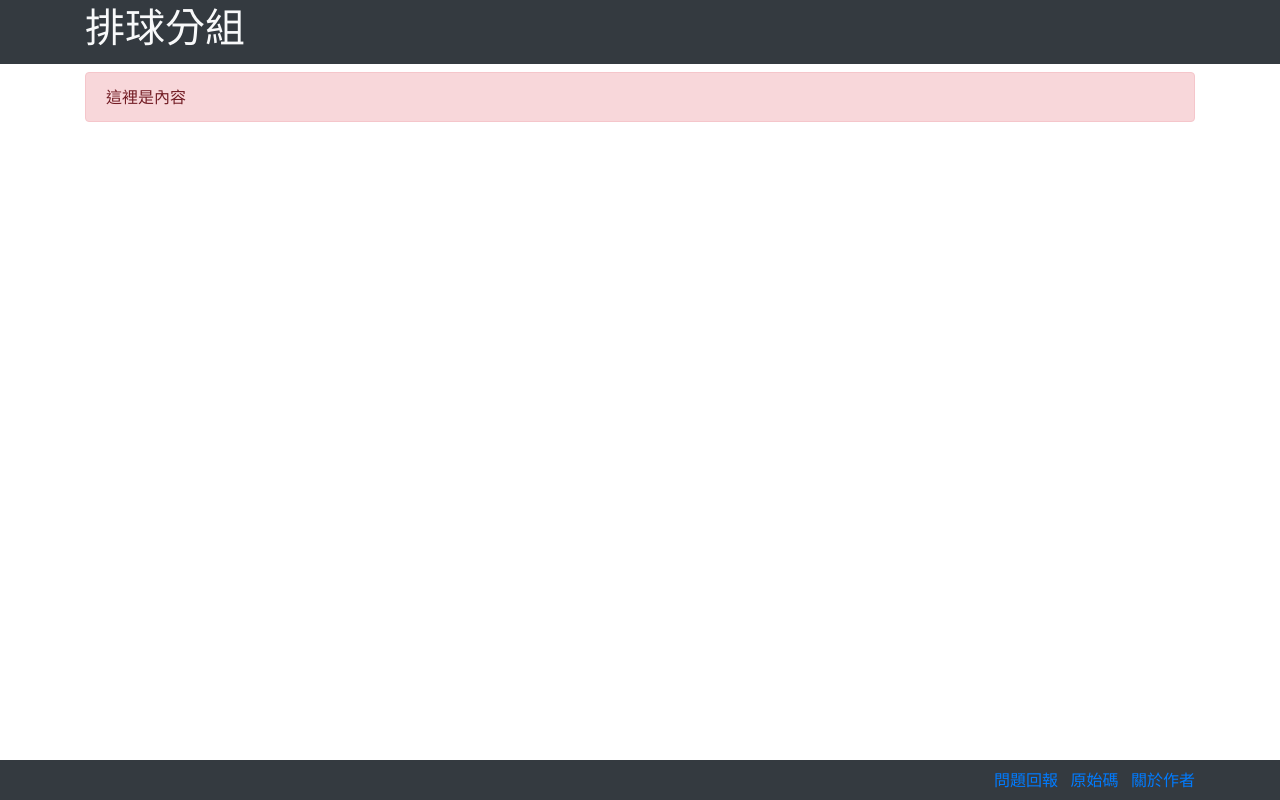
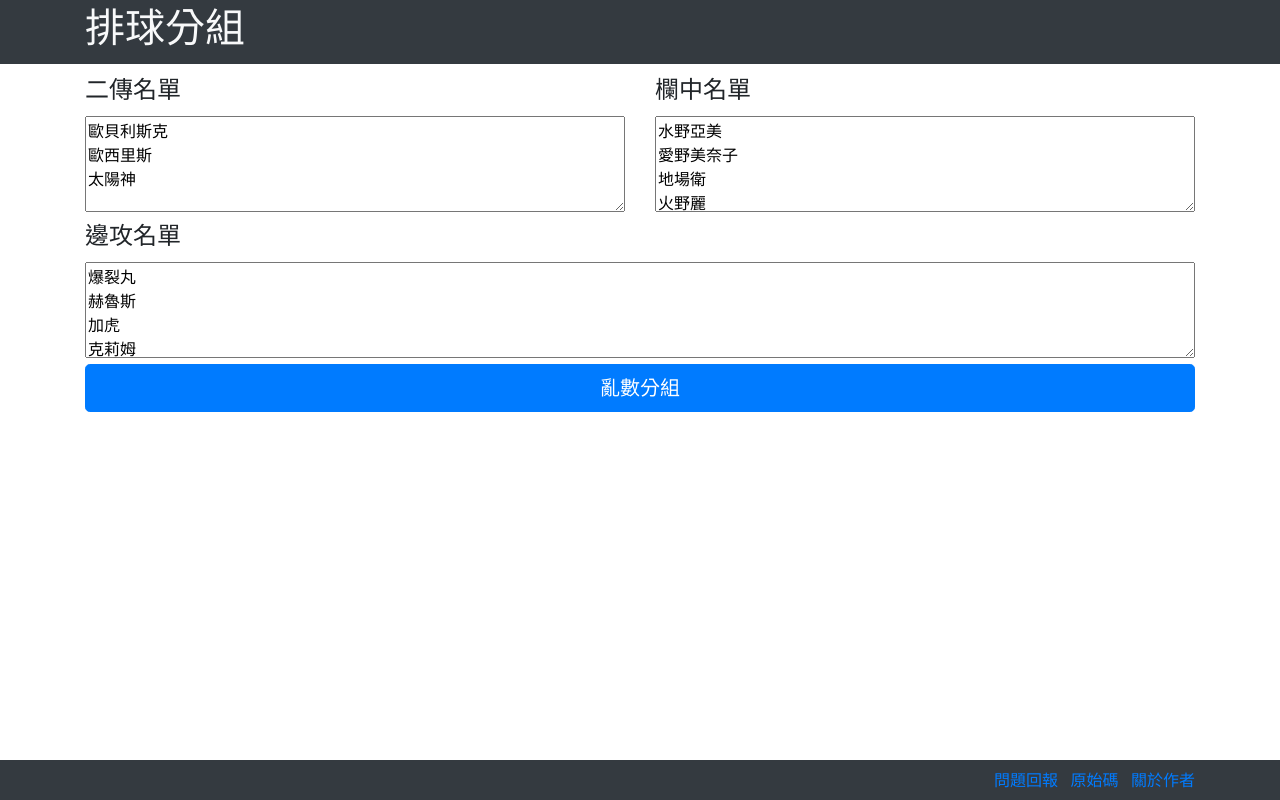
Before and after one commit to kong0107/volleyball-group, an Angular app: page / in a window 1280 px wide. Built offline with nearby package versions, Linux system fonts and the light colour scheme.

Commit message:
basic function

```diff
--- a/package.json
+++ b/package.json
@@ -1,6 +1,6 @@
 {
   "name": "volleyball-group",
-  "version": "0.0.2",
+  "version": "0.0.3",
   "license": "CC0",
   "scripts": {
     "ng": "ng",
--- a/src/app/app.component.css
+++ b/src/app/app.component.css
@@ -0,0 +1,4 @@
+textarea {
+    width: 100%;
+    min-height: 6em;
+}
--- a/src/app/app.component.html
+++ b/src/app/app.component.html
@@ -1 +1,89 @@
-<div class="alert alert-danger">這裡是內容</div>
+<section>
+    <div class="row">
+        <fieldset class="col-md-6">
+            <legend>二傳名單</legend>
+            <textarea [(ngModel)]="input.setters"></textarea>
+        </fieldset>
+        <fieldset class="col-md-6">
+            <legend>欄中名單</legend>
+            <textarea [(ngModel)]="input.middleBlockers"></textarea>
+        </fieldset>
+    </div>
+    <fieldset>
+        <legend>邊攻名單</legend>
+        <textarea [(ngModel)]="input.group"></textarea>
+    </fieldset>
+    <button class="btn btn-primary btn-lg btn-block" (click)="go()">亂數分組</button>
+</section>
+
+<section>
+    <div class="row">
+        <div *ngFor="let team of teams; index as i" class="col-md-4">
+            <h3>隊伍{{i+1}}</h3>
+            <dl>
+                <dt>二傳</dt>
+                <dd>{{team[0]}}</dd>
+
+                <dt>攔中</dt>
+                <dd>{{team[1]}}</dd>
+                <dd>{{team[2]}}</dd>
+
+                <dt>主攻</dt>
+                <dd>{{team[3]}}</dd>
+                <dd>{{team[4]}}</dd>
+
+                <dt>對角</dt>
+                <dd>{{team[5]}}</dd>
+
+                <dt>自由</dt>
+                <dd>{{team[6]}}</dd>
+            </dl>
+        </div>
+    </div>
+</section>
+
+<section>
+    <div class="row">
+        <div *ngFor="let team of teams; index as i" class="col-md-6">
+            <h3>隊伍{{i+1}}</h3>
+            <div class="border">
+              <div class="bg-warning">
+                <div class="row">
+                    <dl class="col-4">
+                        <dt>對角</dt>
+                        <dd>{{team[5]}}</dd>
+                    </dl>
+                    <dl class="col-4">
+                        <dt>攔中</dt>
+                        <dd>{{team[1]}}</dd>
+                    </dl>
+                    <dl class="col-4">
+                        <dt>主攻</dt>
+                        <dd>{{team[3]}}</dd>
+                    </dl>
+                </div>
+                <div class="row">
+                    <dl class="col-4">
+                        <dt>主攻</dt>
+                        <dd>{{team[4]}}</dd>
+                    </dl>
+                    <dl class="col-4">
+                        <dt>攔中</dt>
+                        <dd>{{team[2]}}</dd>
+                    </dl>
+                    <dl class="col-4">
+                        <dt>二傳</dt>
+                        <dd>{{team[0]}}</dd>
+                    </dl>
+                </div>
+              </div>
+                <div class="row">
+                    <dl class="offset-8 col-4">
+                        <dt>自由</dt>
+                        <dd>{{team[6]}}</dd>
+                    </dl>
+                </div>
+            </div>
+        </div>
+    </div>
+</section>
--- a/src/app/app.component.ts
+++ b/src/app/app.component.ts
@@ -6,4 +6,28 @@ import { Component } from '@angular/core';
   styleUrls: ['./app.component.css']
 })
 export class AppComponent {
+    amount = 3;
+
+    input = {
+        setters: "歐貝利斯克\n歐西里斯\n太陽神",
+        middleBlockers: "水野亞美\n愛野美奈子\n地場衛\n火野麗\n木野真琴\n土萌螢",
+        group: "爆裂丸\n赫魯斯\n加虎\n克莉姆\n龍哥\n阿蛇\n派卡拉\n詩芙麗\n蒙克\n塔露朵\n波奇郎\n烏力"
+    };
+
+    teams = [];
+
+    go = function() {
+        const input = this.input;
+
+        this.teams = [];
+        for(let i = 0; i < this.amount; ++i) this.teams.push([]);
+
+        for(let pos in input) {
+            let middle = input[pos].trim().split(/\s+/);
+            for(let i = 0; middle.length; ++i) {
+                const rand = Math.floor(Math.random() * middle.length);
+                this.teams[i % this.amount].push(middle.splice(rand, 1)[0]);
+            }
+        }
+    };
 }
--- a/src/app/app.module.ts
+++ b/src/app/app.module.ts
@@ -1,16 +1,16 @@
 import { BrowserModule } from '@angular/platform-browser';
 import { NgModule } from '@angular/core';
-
+import { FormsModule } from '@angular/forms';
 
 import { AppComponent } from './app.component';
-
 
 @NgModule({
   declarations: [
     AppComponent
   ],
   imports: [
-    BrowserModule
+    BrowserModule,
+    FormsModule
   ],
   providers: [],
   bootstrap: [AppComponent]
--- a/src/index.html
+++ b/src/index.html
@@ -15,7 +15,7 @@
       <h1>排球分組</h1>
     </div>
   </header>
-  <div id="main">
+  <div id="main" class="pb-5">
     <div class="container py-2">
       <app-root>
         <p class="display-4">Loading 讀取中…</p>
@@ -31,8 +31,8 @@
       </ul>
     </div>
   </footer>
-  <script src="https://code.jquery.com/jquery-3.2.1.slim.min.js" integrity="sha384-KJ3o2DKtIkvYIK3UENzmM7KCkRr/rE9/Qpg6aAZGJwFDMVNA/GpGFF93hXpG5KkN" crossorigin="anonymous"></script>
+  <!--script src="https://code.jquery.com/jquery-3.2.1.slim.min.js" integrity="sha384-KJ3o2DKtIkvYIK3UENzmM7KCkRr/rE9/Qpg6aAZGJwFDMVNA/GpGFF93hXpG5KkN" crossorigin="anonymous"></script>
   <script src="https://cdnjs.cloudflare.com/ajax/libs/popper.js/1.12.9/umd/popper.min.js" integrity="sha384-ApNbgh9B+Y1QKtv3Rn7W3mgPxhU9K/ScQsAP7hUibX39j7fakFPskvXusvfa0b4Q" crossorigin="anonymous"></script>
-  <script src="https://maxcdn.bootstrapcdn.com/bootstrap/4.0.0/js/bootstrap.min.js" integrity="sha384-JZR6Spejh4U02d8jOt6vLEHfe/JQGiRRSQQxSfFWpi1MquVdAyjUar5+76PVCmYl" crossorigin="anonymous"></script>
+  <script src="https://maxcdn.bootstrapcdn.com/bootstrap/4.0.0/js/bootstrap.min.js" integrity="sha384-JZR6Spejh4U02d8jOt6vLEHfe/JQGiRRSQQxSfFWpi1MquVdAyjUar5+76PVCmYl" crossorigin="anonymous"></script-->
 </body>
 </html>
--- a/src/styles.css
+++ b/src/styles.css
@@ -1,3 +1,11 @@
+html {
+    height: 100%;
+}
+body {
+    position: relative;
+    min-height: 100%;
+}
+
 body > footer {
     position: absolute;
     bottom: 0;
```
